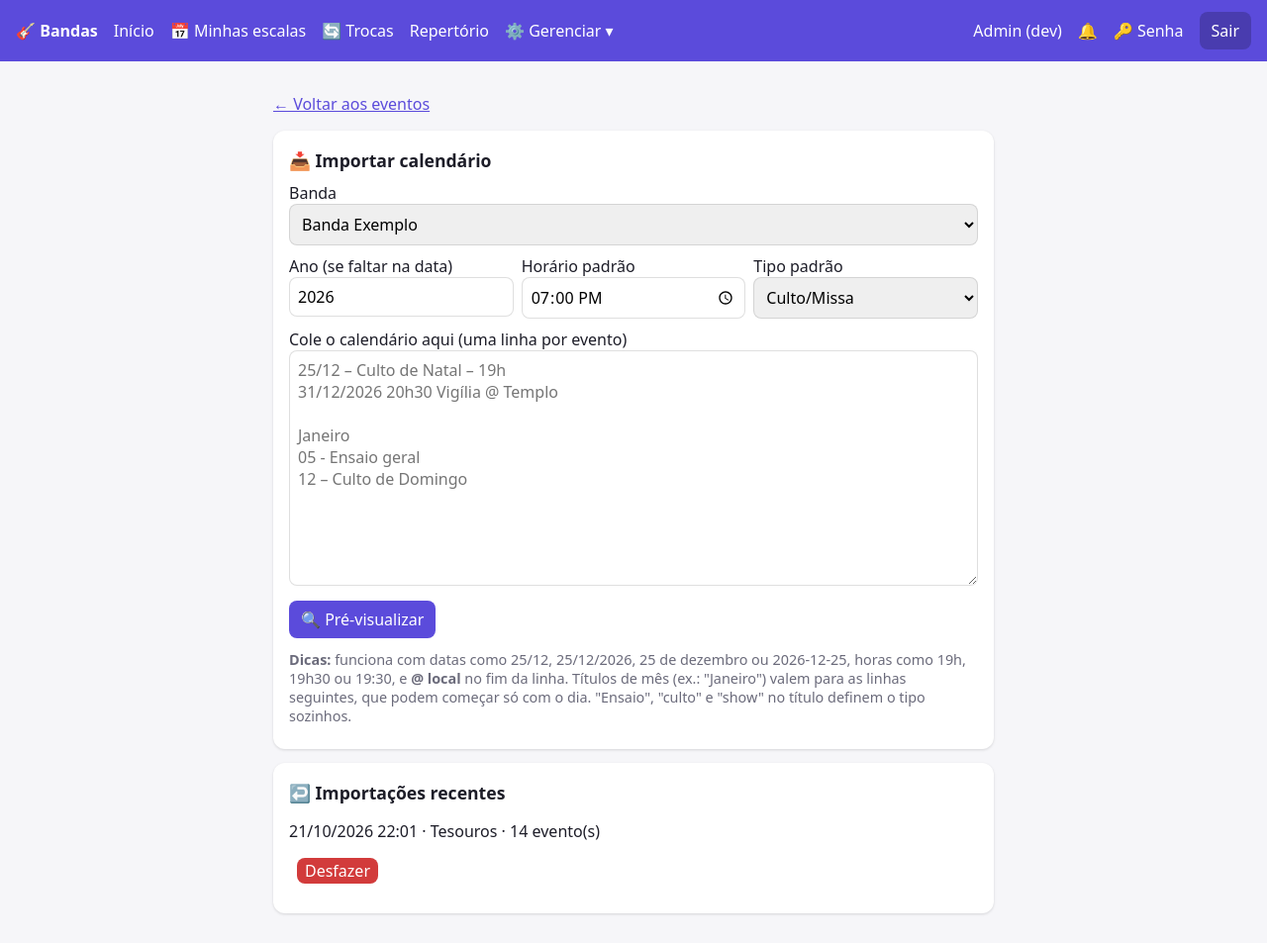
After one commit to WelissonCunha/appdebandas, a Django app: page /eventos/importar/ in a window 1280 px wide. The commit adds this page. Shown: the whole page at 99% size. Run offline with Django 5.2, Linux system fonts and the light colour scheme; a user stored in the database is signed in; data comes from the database, SQL or seed files in the repository; both versions use the stored data as it was after the commit.

Commit message:
implentacao da importação de calemdario pelo campo de texto onde o calaendario e calado

```diff
--- a/core/models.py
+++ b/core/models.py
@@ -50,6 +50,8 @@ class Evento(models.Model):
     data_hora = models.DateTimeField()
     local = models.CharField(max_length=150, blank=True)
     descricao = models.TextField(blank=True)
+    importacao = models.ForeignKey("ImportacaoEventos", null=True, blank=True, on_delete=models.SET_NULL,
+                                   related_name="eventos")
 
     class Meta:
         ordering = ["data_hora"]
@@ -139,3 +141,10 @@ class PushSub(models.Model):
     p256dh = models.CharField(max_length=200)
     auth = models.CharField(max_length=100)
     criado = models.DateTimeField(auto_now_add=True)
+
+
+class ImportacaoEventos(models.Model):
+    """Lote de eventos importados, para poder desfazer de uma vez."""
+    banda = models.ForeignKey(Banda, on_delete=models.CASCADE, related_name="importacoes")
+    autor = models.ForeignKey(settings.AUTH_USER_MODEL, null=True, on_delete=models.SET_NULL)
+    criado = models.DateTimeField(auto_now_add=True)
--- a/core/templates/eventos.html
+++ b/core/templates/eventos.html
@@ -1,7 +1,7 @@
 {% extends "base.html" %}{% block content %}
 <p><a href="{% url 'gerenciar' %}">← Voltar ao Gerenciar</a></p>
 <style>.inl{display:inline;margin:0 0 0 8px}.inl button{padding:2px 8px}</style>
-<p><a href="{% url 'evento_novo' %}"><button>+ Novo evento</button></a></p>
+<p><a href="{% url 'evento_novo' %}"><button>+ Novo evento</button></a> <a href="{% url 'importar_eventos' %}"><button>📥 Importar calendário</button></a></p>
 <div class="card"><h2>📅 Próximos eventos</h2>
 {% for ev in futuros %}{% include "evento_linha.html" %}{% empty %}<p class="mut">Nenhum evento futuro.</p>{% endfor %}</div>
 {% if passados %}<div class="card"><h2>🕘 Eventos passados</h2>
--- /dev/null
+++ b/core/templates/importar.html
@@ -0,0 +1,35 @@
+{% extends "base.html" %}{% block content %}
+<style>.fm p{margin:0 0 10px}.fm input,.fm select,.fm textarea{width:100%;padding:8px;border-radius:8px;border:1px solid #8884;font:inherit}
+.lin{border-top:1px solid #8883;padding:10px 0}.lin .g{display:grid;grid-template-columns:repeat(auto-fit,minmax(150px,1fr));gap:6px;margin-top:6px}
+.lin input[type=checkbox]{width:auto}.inl{display:inline;margin:0 0 0 8px}.inl button{padding:2px 8px}</style>
+<p><a href="{% url 'eventos' %}">← Voltar aos eventos</a></p>
+{% if linhas %}
+<div class="card fm"><h2>👀 Confira antes de importar</h2>
+<p class="mut">Banda: <b>{{ banda.nome }}</b>. Corrija o que precisar e desmarque o que não quer importar. Itens com ⚠️ já existem ou têm problema e vêm desmarcados.</p>
+<form method="post">{% csrf_token %}<input type="hidden" name="acao" value="confirmar"><input type="hidden" name="banda" value="{{ banda.pk }}"><input type="hidden" name="total" value="{{ total }}">
+{% for l in linhas %}<div class="lin"><label><input type="checkbox" name="ok_{{ l.i }}" {% if l.marcado %}checked{% endif %}>
+{% if l.erro %}<span class="tag recusado">⚠️ {{ l.erro }}</span>{% elif l.dup %}<span class="tag">⚠️ Já existe</span>{% else %}<span class="tag confirmado">OK</span>{% endif %}
+<span class="mut">{{ l.linha }}</span></label>
+<div class="g"><input name="titulo_{{ l.i }}" value="{{ l.titulo }}" placeholder="Título">
+<input type="datetime-local" name="quando_{{ l.i }}" value="{{ l.quando }}">
+<select name="tipo_{{ l.i }}">{% for v, n in tipos %}<option value="{{ v }}" {% if v == l.tipo %}selected{% endif %}>{{ n }}</option>{% endfor %}</select>
+<input name="local_{{ l.i }}" value="{{ l.local }}" placeholder="Local"></div></div>{% endfor %}
+<p style="margin-top:12px"><button>✅ Importar selecionados</button> <a href="{% url 'importar_eventos' %}">Cancelar</a></p></form></div>
+{% else %}
+<div class="card fm"><h2>📥 Importar calendário</h2>
+<form method="post">{% csrf_token %}<input type="hidden" name="acao" value="previa">
+<p><label>Banda<br><select name="banda">{% for b in bandas %}<option value="{{ b.pk }}">{{ b.nome }}</option>{% endfor %}</select></label></p>
+<div style="display:grid;grid-template-columns:repeat(auto-fit,minmax(130px,1fr));gap:8px">
+<p><label>Ano (se faltar na data)<br><input type="number" name="ano" value="{{ ano }}"></label></p>
+<p><label>Horário padrão<br><input type="time" name="hora" value="{{ hora }}"></label></p>
+<p><label>Tipo padrão<br><select name="tipo">{% for v, n in tipos %}<option value="{{ v }}" {% if v == tipo %}selected{% endif %}>{{ n }}</option>{% endfor %}</select></label></p></div>
+<p><label>Cole o calendário aqui (uma linha por evento)<br>
+<textarea name="texto" rows="10" placeholder="25/12 – Culto de Natal – 19h&#10;31/12/2026 20h30 Vigília @ Templo&#10;&#10;Janeiro&#10;05 - Ensaio geral&#10;12 – Culto de Domingo">{{ texto }}</textarea></label></p>
+<button>🔍 Pré-visualizar</button></form>
+<p class="mut" style="margin-top:12px"><b>Dicas:</b> funciona com datas como 25/12, 25/12/2026, 25 de dezembro ou 2026-12-25, horas como 19h, 19h30 ou 19:30, e <b>@ local</b> no fim da linha.
+Títulos de mês (ex.: "Janeiro") valem para as linhas seguintes, que podem começar só com o dia. "Ensaio", "culto" e "show" no título definem o tipo sozinhos.</p></div>
+{% if importacoes %}<div class="card"><h2>↩️ Importações recentes</h2>
+{% for i in importacoes %}<p>{{ i.criado|date:"d/m/Y H:i" }} · {{ i.banda }} · {{ i.n }} evento(s)
+<form class="inl" method="post" action="{% url 'importacao_desfazer' i.pk %}" onsubmit="return confirm('Desfazer? Os {{ i.n }} eventos desta importação serão apagados, junto com escalas e setlists deles.')">{% csrf_token %}<button class="no">Desfazer</button></form></p>{% endfor %}</div>{% endif %}
+{% endif %}
+{% endblock %}
--- a/core/urls.py
+++ b/core/urls.py
@@ -9,6 +9,8 @@ urlpatterns = [
     path("avisos/<int:pk>/editar/", v.aviso_form, name="aviso_editar"),
     path("avisos/<int:pk>/fixar/", v.aviso_fixar, name="aviso_fixar"),
     path("avisos/<int:pk>/excluir/", v.aviso_excluir, name="aviso_excluir"),
+    path("eventos/importar/", v.importar_eventos, name="importar_eventos"),
+    path("eventos/importacao/<int:pk>/desfazer/", v.importacao_desfazer, name="importacao_desfazer"),
     path("eventos/", v.eventos_lista, name="eventos"),
     path("evento/<int:pk>/exportar/", v.evento_exportar, name="evento_exportar"),
     path("evento/novo/", v.evento_form, name="evento_novo"),
--- a/core/views.py
+++ b/core/views.py
@@ -3,8 +3,9 @@ from .decorators import login_required
 import json
 from django.http import JsonResponse
 from django.templatetags.static import static
+from .importacao import parse_texto
 from .notificacoes import notificar, vapid_keys
-from datetime import timedelta
+from datetime import datetime, timedelta
 from django.db import transaction
 from django.db.models import Count, Exists, Max, OuterRef, Q
 from django.shortcuts import get_object_or_404, redirect, render
@@ -14,7 +15,7 @@ from django.contrib.auth import get_user_model
 from django.contrib.auth.views import PasswordChangeView
 from django.contrib.messages.views import SuccessMessageMixin
 from django.urls import reverse_lazy
-from .forms import NotifForm, TrocaForm, SenhaForm, SenhaResetForm, AvisoForm, EscalaForm, EventoForm, BandaForm, MembroForm, MembroNovoForm, MusicaForm, SetlistForm
+from .forms import bandas_do_lider, NotifForm, TrocaForm, SenhaForm, SenhaResetForm, AvisoForm, EscalaForm, EventoForm, BandaForm, MembroForm, MembroNovoForm, MusicaForm, SetlistForm
 from .models import *
 
 LIDER = dict(banda__membros__papel="lider")
@@ -649,3 +650,86 @@ def service_worker(request):
     resp = render(request, "sw.js", content_type="application/javascript")
     resp["Cache-Control"] = "no-cache"
     return resp
+
+
+# ---------- importar calendário (texto colado) ----------
+
+def _aware(s):
+    try:
+        return timezone.make_aware(datetime.strptime(s, "%Y-%m-%dT%H:%M"))
+    except (ValueError, TypeError):
+        return None
+
+
+@login_required
+def importar_eventos(request):
+    if not _eh_lider(request.user):
+        return redirect("home")
+    bandas = bandas_do_lider(request.user)
+    ano_atual = timezone.localdate().year
+    ctx = dict(bandas=bandas, tipos=Evento.TIPOS, ano=ano_atual, hora="19:00", tipo="culto", texto="",
+               importacoes=(ImportacaoEventos.objects.filter(banda__in=bandas).select_related("banda")
+                            .annotate(n=Count("eventos")).order_by("-criado")[:10]))
+    if request.method != "POST":
+        return render(request, "importar.html", ctx)
+    banda = bandas.filter(pk=request.POST.get("banda") or 0).first()
+    if not banda:
+        messages.error(request, "Escolha uma banda.")
+        return render(request, "importar.html", ctx)
+    tipos_validos = {t for t, _ in Evento.TIPOS}
+
+    if request.POST.get("acao") == "confirmar":
+        criados = ignorados = 0
+        imp = None
+        for i in range(int(request.POST.get("total", 0) or 0)):
+            if not request.POST.get(f"ok_{i}"):
+                continue
+            titulo = request.POST.get(f"titulo_{i}", "").strip()[:150]
+            quando = _aware(request.POST.get(f"quando_{i}"))
+            tipo = request.POST.get(f"tipo_{i}")
+            if not titulo or not quando or tipo not in tipos_validos or Evento.objects.filter(
+                    banda=banda, titulo__iexact=titulo, data_hora__date=timezone.localtime(quando).date()).exists():
+                ignorados += 1
+                continue
+            imp = imp or ImportacaoEventos.objects.create(banda=banda, autor=request.user)
+            Evento.objects.create(banda=banda, titulo=titulo, tipo=tipo, data_hora=quando, importacao=imp,
+                                  local=request.POST.get(f"local_{i}", "").strip()[:150])
+            criados += 1
+        if criados:
+            messages.success(request, f"{criados} evento(s) importado(s)!" + (f" {ignorados} ignorado(s)." if ignorados else ""))
+            return redirect("eventos")
+        messages.error(request, "Nenhum evento foi importado. Confira os itens marcados (título e data).")
+        return redirect("importar_eventos")
+
+    # pré-visualização
+    try:
+        ano = int(request.POST.get("ano") or ano_atual)
+    except ValueError:
+        ano = ano_atual
+    hora = request.POST.get("hora") or "19:00"
+    tipo_padrao = request.POST.get("tipo") if request.POST.get("tipo") in tipos_validos else "culto"
+    linhas = []
+    for i, it in enumerate(parse_texto(request.POST.get("texto", ""), ano)):
+        quando, dup = "", False
+        if it["data"]:
+            h, mi = it["hora"] or tuple(int(x) for x in hora.split(":")[:2])
+            y, mo, d = it["data"]
+            quando = f"{y:04d}-{mo:02d}-{d:02d}T{h:02d}:{mi:02d}"
+            dup = Evento.objects.filter(banda=banda, titulo__iexact=it["titulo"], data_hora__date=datetime(y, mo, d).date()).exists()
+        linhas.append(dict(i=i, quando=quando, dup=dup, tipo=it["tipo"] or tipo_padrao,
+                           marcado=not it["erro"] and not dup, **{k: it[k] for k in ("linha", "titulo", "local", "erro")}))
+    if not linhas:
+        messages.error(request, "Cole o texto do calendário na caixa.")
+        return render(request, "importar.html", ctx)
+    return render(request, "importar.html", dict(ctx, banda=banda, linhas=linhas, total=len(linhas)))
+
+
+@login_required
+@require_POST
+def importacao_desfazer(request, pk):
+    imp = get_object_or_404(ImportacaoEventos, pk=pk, banda__membros__user=request.user, banda__membros__papel="lider")
+    n = imp.eventos.count()
+    imp.eventos.all().delete()
+    imp.delete()
+    messages.success(request, f"Importação desfeita: {n} evento(s) removido(s).")
+    return redirect("importar_eventos")
```
Also changed, not shown: core/importacao.py (added, +101 -0 lines), core/migrations/0005_importacaoeventos_evento_importacao.py (added), db.sqlite3.
